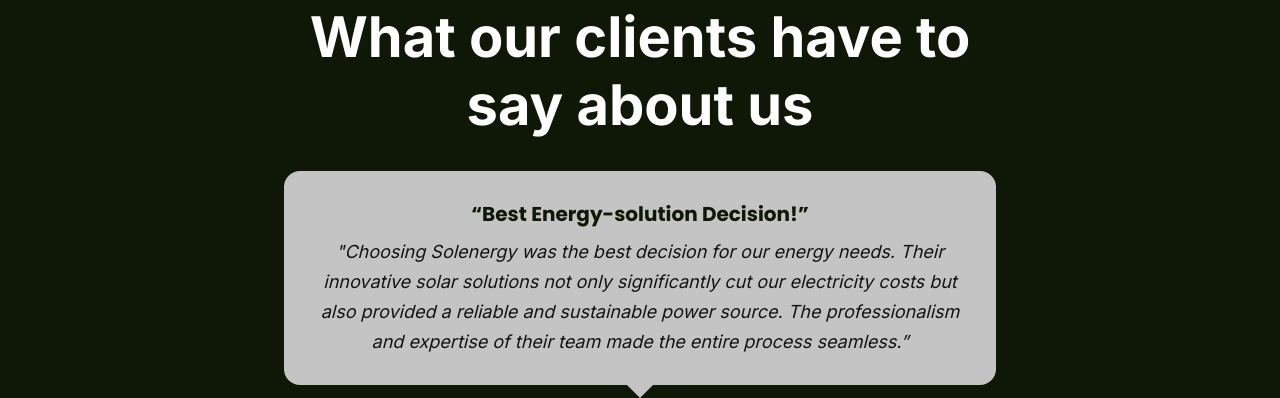
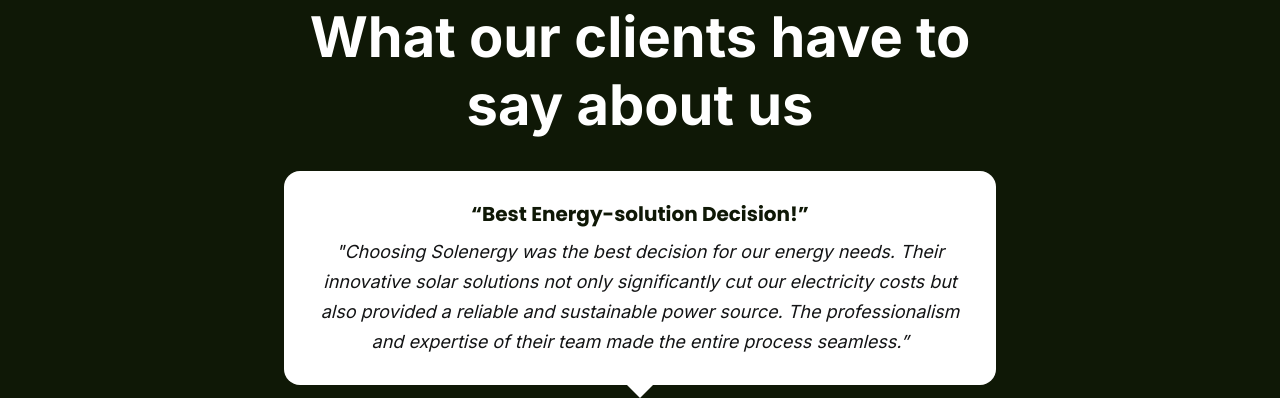
Before and after one commit to DivineIsaiah/Solenergy, a plain HTML site: page index.html in a window 1280 px wide. Shown: the part 4351-4749 px from the top of the page. Drawn offline with Linux system fonts and the light colour scheme.

Commit message:
Update index.css
Change testimonial card background to white

```diff
--- a/assets/css/pages/index.css
+++ b/assets/css/pages/index.css
@@ -279,7 +279,7 @@
   padding: 1.75rem 2.25rem;
   position: relative;
   border-radius: 1rem;
-  background: #c4c4c4;
+  background: var(--white);
 }
 
 .testimonial__card {
@@ -289,7 +289,7 @@
     bottom: 0;
     left: 50%;
     border: 13px solid transparent;
-    border-top-color: #c4c4c4;
+    border-top-color: var(--white);
     border-bottom: 0;
     margin-left: -13px;
     margin-bottom: -13px;
```
